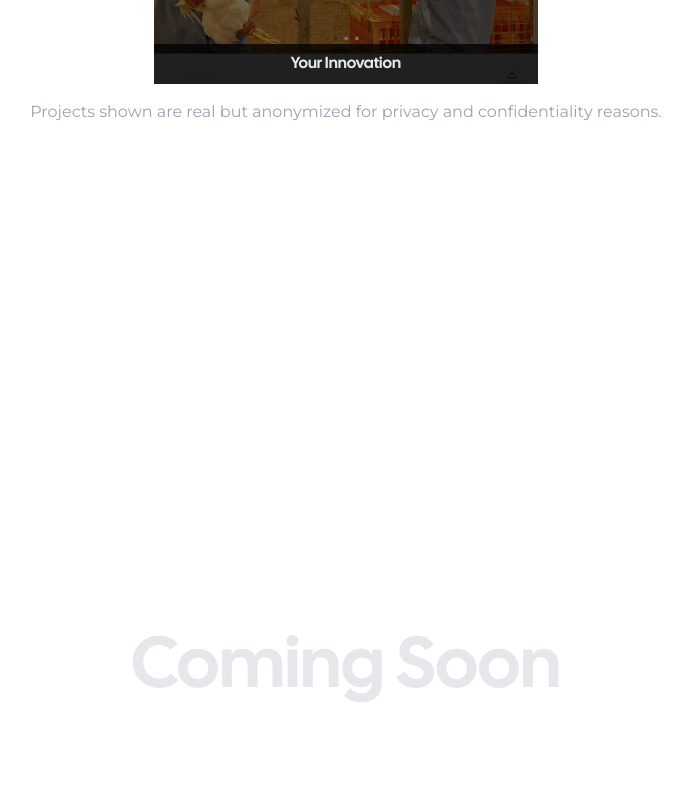
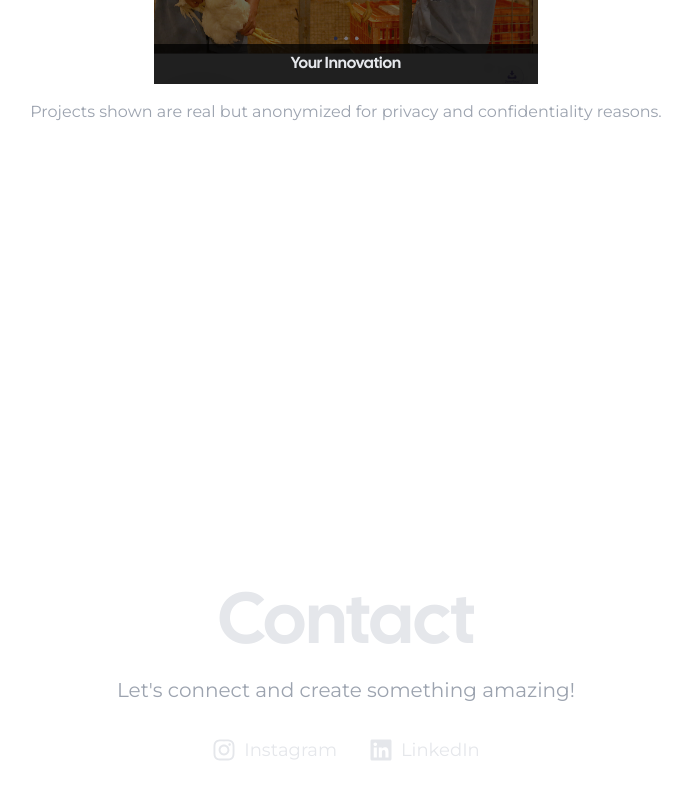
Before and after one commit to fdaniall/personal-website, a Next.js app: page / in a window 1280 px wide. Shown: the part 2124-2924 px from the top of the page, without its empty margins (294-983 px from the left). Built offline with nearby package versions, Linux system fonts and the light colour scheme.

Commit message:
chore: update package dependencies and enhance homepage
Removed unused dependency 'next-video' and added 'react-icons' for social media links. Updated the homepage to include Instagram and LinkedIn contact options, improving user engagement and connectivity.

```diff
--- a/package.json
+++ b/package.json
@@ -11,9 +11,9 @@
   "dependencies": {
     "clsx": "^2.1.1",
     "next": "^15.3.2",
-    "next-video": "^1.1.0",
     "react": "^19.1.0",
     "react-dom": "^19.1.0",
+    "react-icons": "^5.5.0",
     "react-simple-typewriter": "^5.0.1"
   },
   "devDependencies": {
--- a/src/app/Homepage/index.js
+++ b/src/app/Homepage/index.js
@@ -7,6 +7,7 @@ import Image from "next/image";
 import projectGif from "../styles/gif/yourinnovation2.gif";
 import projectStatic from "../styles/images/firstyourinnovationgif.png";
 import projectLogo from "../styles/images/yourinnovation.png";
+import { FaInstagram, FaLinkedin } from "react-icons/fa";
 
 const ProjectCard = ({ title, gif, staticImage, logo }) => {
   const [isHovered, setIsHovered] = useState(false);
@@ -25,9 +26,8 @@ const ProjectCard = ({ title, gif, staticImage, logo }) => {
         className="transition-opacity duration-300"
       />
       <div
-        className={`absolute inset-0 transition-opacity duration-300 ${
-          isHovered ? "opacity-30" : "opacity-100"
-        } bg-black bg-opacity-50 flex items-center justify-center`}
+        className={`absolute inset-0 transition-opacity duration-300 ${isHovered ? "opacity-30" : "opacity-100"
+          } bg-black bg-opacity-50 flex items-center justify-center`}
       >
         <Image
           src={logo}
@@ -98,8 +98,6 @@ const Homepage = () => {
                   staticImage={projectStatic}
                   logo={projectLogo}
                 />
-                {/* Tambahkan ProjectCard lain di sini jika diperlukan */}
-                {/* test push aja inimah */}
               </div>
               <p className="mb-4 lg:mx-64 text-gray-400 font-montserrat text-center">
                 Projects shown are real but anonymized for privacy and
@@ -111,12 +109,35 @@ const Homepage = () => {
               className="min-h-screen p-8 flex flex-col items-center justify-center text-center"
             >
               <h1 className="text-5xl lg:text-7xl font-bold mb-4 text-gray-200">
-                Coming Soon
+                Contact
               </h1>
+              <p className="mb-8 text-xl text-gray-400 font-montserrat">
+                Let's connect and create something amazing!
+              </p>
+              <div className="flex space-x-8">
+                <a
+                  href="https://instagram.com/fdaniall"
+                  target="_blank"
+                  rel="noopener noreferrer"
+                  className="flex items-center space-x-2 text-gray-200 hover:text-gray-400 text-lg font-montserrat transition-colors duration-300"
+                >
+                  <FaInstagram size={24} />
+                  <span>Instagram</span>
+                </a>
+                <a
+                  href="https://linkedin.com/in/fdaniall"
+                  target="_blank"
+                  rel="noopener noreferrer"
+                  className="flex items-center space-x-2 text-gray-200 hover:text-gray-400 text-lg font-montserrat transition-colors duration-300"
+                >
+                  <FaLinkedin size={24} />
+                  <span>LinkedIn</span>
+                </a>
+              </div>
             </section>
           </div>
-        </div>
-      </div>
+        </div >
+      </div >
     </>
   );
 };
```
Also changed, not shown: 1 other file (tests, documents, lock files or other folders).
